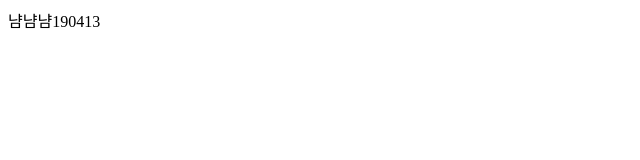
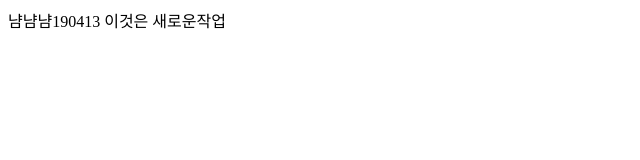
Before and after one commit to neogeo2746/aptanaReposit, a plain HTML site: page index.html in a window 1280 px wide. Shown: the whole page, without its empty margins (0-640 px from the left). Drawn offline with Linux system fonts and the light colour scheme.

Commit message:
add data

```diff
--- a/index.html
+++ b/index.html
@@ -1,5 +1,6 @@
 <html>
 	<body>
 		냠냠냠190413
+		이것은 새로운작업
 	</body>
 </html>
```
